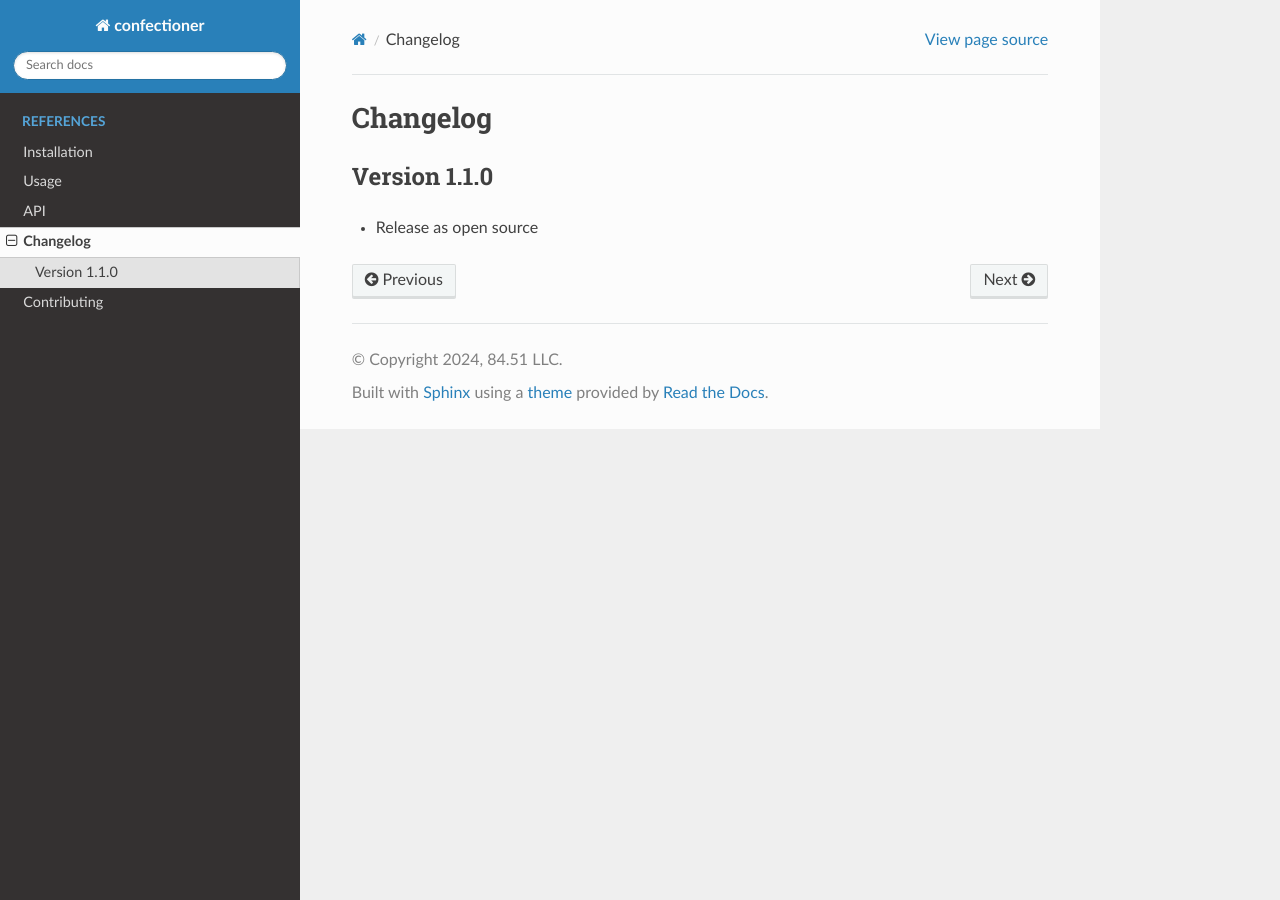
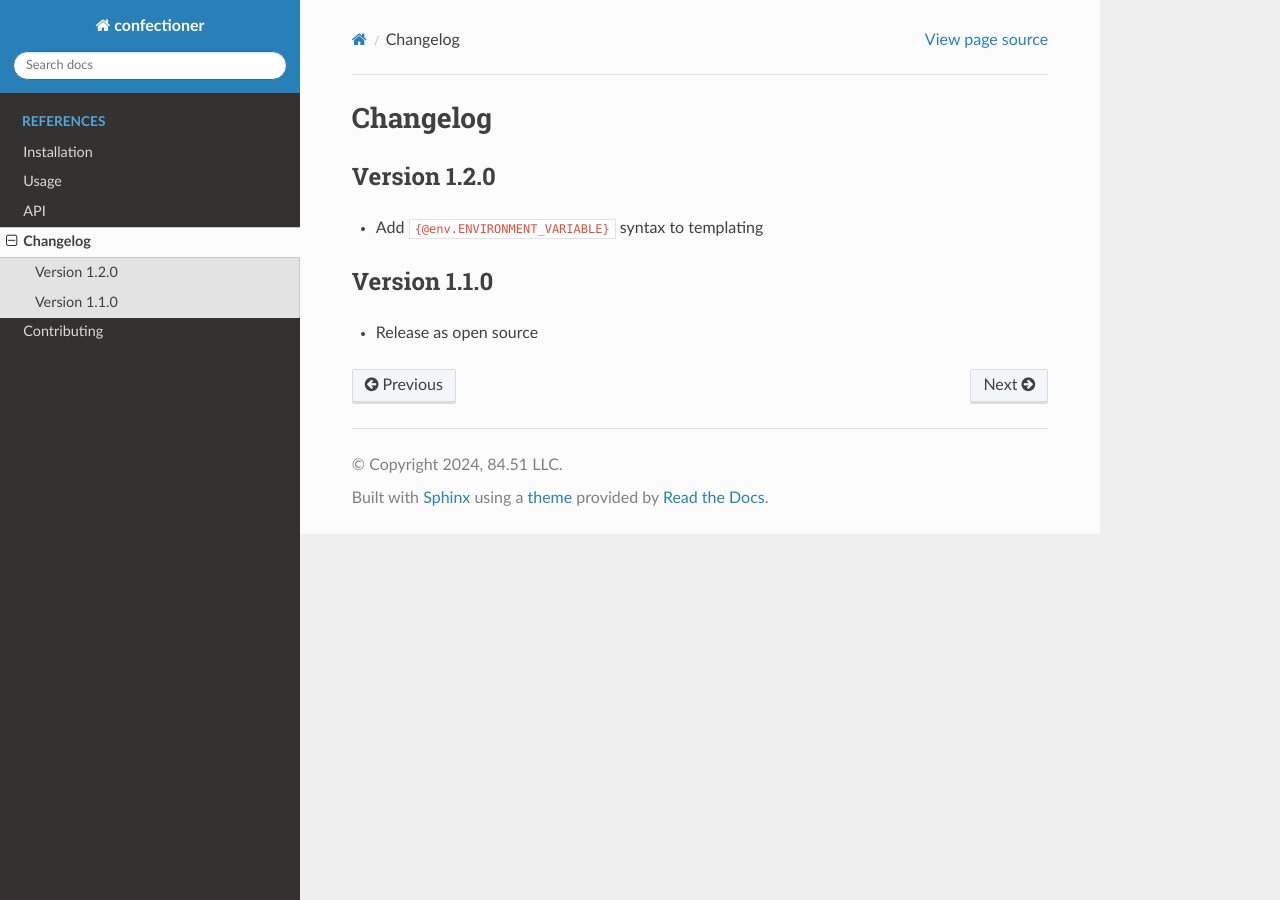
Before and after one commit to 8451/confectioner, a Sphinx documentation site: the page built from docs/source/changelog.md, in a window 1280 px wide. Built offline with Sphinx 7.4.7 and the Read the Docs theme 3.1.0, drawn with Linux system fonts in a browser that asks for light colours.

Commit message:
Update changelog

```diff
--- a/docs/source/changelog.md
+++ b/docs/source/changelog.md
@@ -1,4 +1,7 @@
 # Changelog
+
+## Version 1.2.0
+- Add `{@env.ENVIRONMENT_VARIABLE}` syntax to templating
 
 ## Version 1.1.0
 - Release as open source
```
